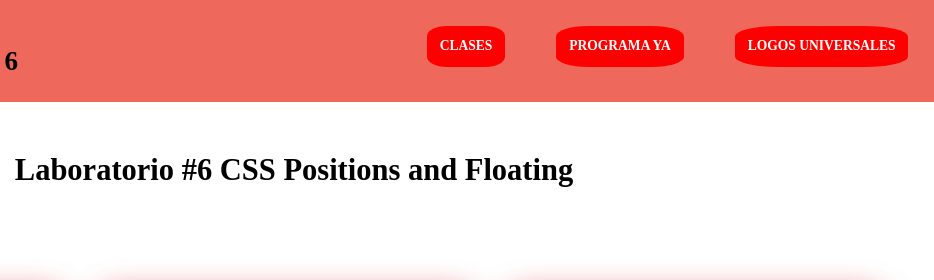
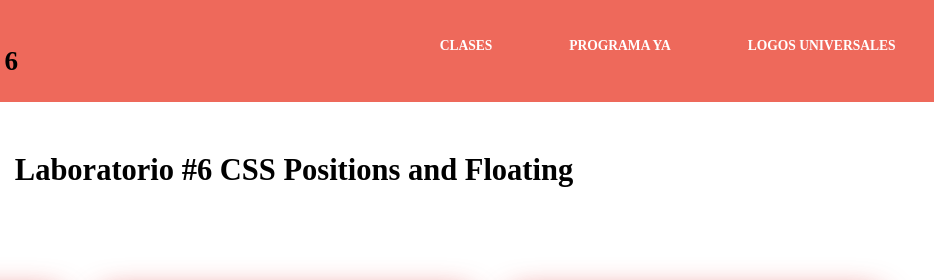
Before and after one commit to AdanSerrano/GL122-H, a plain HTML site: page Lab_No6/PAGINA/index.html in a window 1280 px wide. Shown: the top 280 px of the page, 346-1280 px from the left. Drawn offline with Linux system fonts and the light colour scheme.

Commit message:
nav-principal modificada index.html

```diff
--- a/Lab_No6/CSS/style.css
+++ b/Lab_No6/CSS/style.css
@@ -48,17 +48,16 @@ header{
 }
 
 .color-nav a{
-    background-color: red;
     color: white;
     font-weight: bold;
     padding: 1%;
-    border-radius: 25%;
+    border-radius: 50%;
 }
 
 .color-nav a:hover{
     background-color: rgb(30, 29, 29);
     padding: 1%;
-    border-radius: 30%;
+    border-radius: 50%;
 }
 
 .titule{
```
